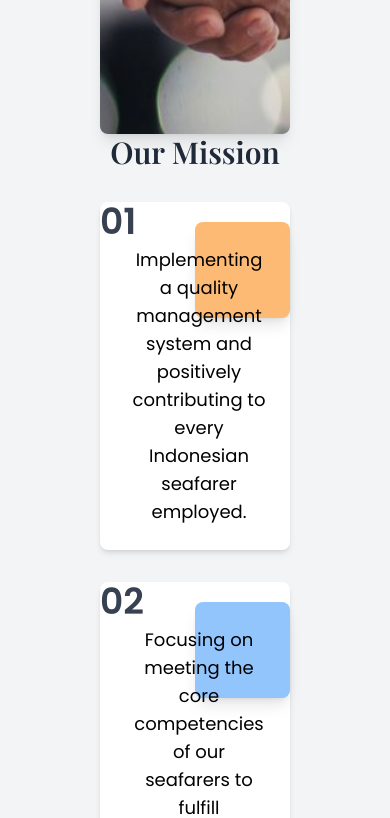
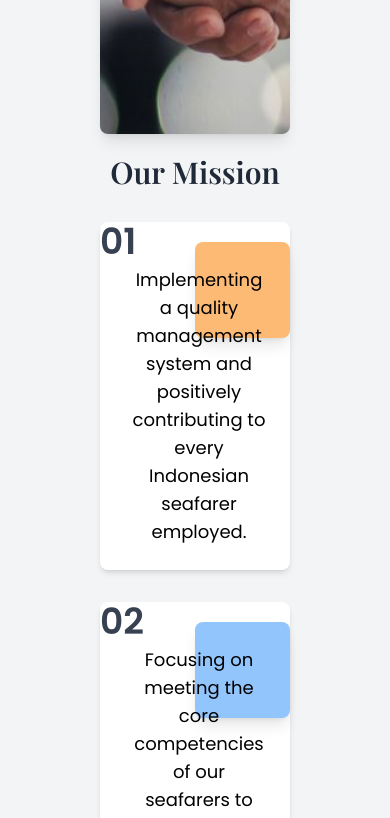
Before and after one commit to Firosmalik000/salam-pesona-bahari, a React (Vite) app: page / in a window 390 px wide. Shown: the part 2920-3738 px from the top of the page. Built offline with nearby package versions, Linux system fonts and the light colour scheme.

Commit message:
manage language

```diff
--- a/src/components/Footer.tsx
+++ b/src/components/Footer.tsx
@@ -4,14 +4,14 @@ const Footer = () => {
   const { language } = useLanguage();
 
   const content = {
-    en: '© 2024  All rights reserved.',
-    id: '。保留所有权利。',
+    en: '© 2024 All rights reserved.',
+    id: '© 2024 Semua hak dilindungi.',
   };
 
   return (
-    <footer className=" border-t-2 py-6 px-[100px] bg-[#1b1717]">
+    <footer className="border-t-2 py-6 px-[100px] bg-[#1b1717]">
       <div className="max-w-screen-xl mx-auto text-center text-white">
-        <p className="text-sm">© 2024 PT Salam Pesona Bahari {content[language]}</p>
+        <p className="text-sm">{content[language]}</p>
       </div>
     </footer>
   );
--- a/src/pages/About.tsx
+++ b/src/pages/About.tsx
@@ -7,23 +7,22 @@ const About = () => {
   const content = {
     en: {
       title: 'About Us',
-      description: `PT. Salam Pesona Bahari is an Indonesian Migrant Worker Placement Company. Currently, PT Salam Pesona Bahari is located in Jakarta and has a branch in the Cirebon area. For decades, PT Salam Pesona Bahari has sent thousands of workers abroad through a fast, safe, and reliable process. We are committed to creating professional workers in compliance with applicable laws and regulations.
-`,
+      description: `PT. Salam Pesona Bahari is an Indonesian Migrant Worker Placement Company. Currently, PT Salam Pesona Bahari is located in Jakarta and has a branch in the Cirebon area. For decades, PT Salam Pesona Bahari has sent thousands of workers abroad through a fast, safe, and reliable process. We are committed to creating professional workers in compliance with applicable laws and regulations.`,
     },
     id: {
-      title: '关于我们',
-      description: `凯文航运公司（KS）是印度尼西亚领先的驳船和拖船租赁服务提供商。我们提供广泛的海洋运输服务，以满足客户的多样化需求。我们致力于安全、可靠和客户满意，使我们成为各行业企业的可信赖伙伴。我们致力于为您的海洋运输需求提供高效且具有成本效益的解决方案。`,
+      title: 'Tentang Kami',
+      description: `PT. Salam Pesona Bahari adalah Perusahaan Penempatan Pekerja Migran Indonesia. Saat ini, PT Salam Pesona Bahari berlokasi di Jakarta dan memiliki cabang di daerah Cirebon. Selama puluhan tahun, PT Salam Pesona Bahari telah mengirimkan ribuan pekerja ke luar negeri melalui proses yang cepat, aman, dan dapat diandalkan. Kami berkomitmen untuk menciptakan pekerja profesional sesuai dengan hukum dan peraturan yang berlaku.`,
     },
   };
 
   return (
-    <section id="about" className="w-full  bg-[#1e4172] py-16 md:px-[200px] px-[60px] ">
+    <section id="about" className="w-full bg-[#1e4172] py-16 md:px-[200px] px-[60px]">
       <div className="flex flex-col md:flex-row lg:flex-row items-center justify-center gap-x-3">
         <div className="w-[450px] border-white p-8">
           <h1 className="text-white text-4xl font-bold mb-6 text-center font-playfair">{content[language].title}</h1>
           <p className="text-white mb-4 indent-8 text-xl text-justify">{content[language].description}</p>
         </div>
-        <img src={AboutImage} alt="About PT Kevin Shipping" className="md:w-[550px] w-[500px] md:h-[550px] h-auto object-cover rounded-xl shadow-lg" />
+        <img src={AboutImage} alt="About PT Salam Pesona Bahari" className="md:w-[550px] w-[500px] md:h-[550px] h-auto object-cover rounded-xl shadow-lg" />
       </div>
     </section>
   );
--- a/src/pages/Contact.tsx
+++ b/src/pages/Contact.tsx
@@ -12,7 +12,7 @@ const Contact = () => {
       phone: 'Phone:',
       fax: 'Fax:',
       email: 'Email:',
-      subtitle: 'Caring and Safety Shipping Partner',
+
       follow: 'Follow Us',
     },
     id: {
@@ -22,7 +22,7 @@ const Contact = () => {
       phone: 'Telepon:',
       fax: 'Faks:',
       email: 'Email:',
-      subtitle: 'Mitra Pengiriman yang Peduli dan Aman',
+
       follow: 'Ikuti Kami',
     },
   };
@@ -33,7 +33,6 @@ const Contact = () => {
         {/* Header Section */}
         <div className="py-8 border-b-2 my-5">
           <p className="text-white text-xl text-center md:text-left font-semibold font-playfair mb-3">PT Salam Pesona Bahari</p>
-          <p className="text-center md:text-left text-white">{content[language].subtitle}</p>
         </div>
 
         {/* Contact Information Section */}
--- a/src/pages/HowWeWork.tsx
+++ b/src/pages/HowWeWork.tsx
@@ -1,29 +1,61 @@
 import { FaClipboardCheck, FaUserCheck, FaPlaneDeparture } from 'react-icons/fa';
+import { useLanguage } from '../hooks/UseLanguage';
 
 const HowWeWork = () => {
+  const { language } = useLanguage();
+
+  const content = {
+    en: {
+      title: 'How We Work',
+      steps: [
+        {
+          title: 'Planning',
+          description: 'Document verification process',
+        },
+        {
+          title: 'Interview',
+          description: 'Conducting interviews and explaining job descriptions based on experience',
+        },
+        {
+          title: 'Deployment',
+          description: 'Deploying the crew in accordance with the regulations',
+        },
+      ],
+    },
+    id: {
+      title: 'Bagaimana Kami Bekerja',
+      steps: [
+        {
+          title: 'Perencanaan',
+          description: 'Melakukan pengecekan dokumen',
+        },
+        {
+          title: 'Wawancara',
+          description: 'Melakukan wawancara dan menjelaskan jobdesk sesuai dengan pengalaman',
+        },
+        {
+          title: 'Pemberangkatan',
+          description: 'Memberangkatkan kru yang sudah sesuai dengan ketentuan',
+        },
+      ],
+    },
+  };
+
   return (
     <section className="w-full py-16 px-4 md:px-8 bg-white">
       <div className="max-w-[80%] mx-auto text-center">
-        <h2 className="text-3xl font-bold text-gray-800 mb-8">Bagaimana Kami Bekerja</h2>
+        <h2 className="text-3xl md:text-4xl font-playfair font-bold text-gray-800 mb-8">{content[language].title}</h2>
 
         <div className="grid grid-cols-1 sm:grid-cols-2 lg:grid-cols-3 gap-8 py-8">
-          <div className="flex flex-col items-center">
-            <FaClipboardCheck className="text-6xl text-green-500 mb-2" />
-            <h3 className="text-xl font-semibold text-gray-800">Perencanaan</h3>
-            <p className="text-gray-600">Melakukan pengecekan dokumen</p>
-          </div>
-
-          <div className="flex flex-col items-center">
-            <FaUserCheck className="text-6xl text-yellow-500 mb-2" />
-            <h3 className="text-xl font-semibold text-gray-800">Wawancara</h3>
-            <p className="text-gray-600">Melakukan wawancara dan menjelaskan jobdesk sesuai dengan pengalaman</p>
-          </div>
-
-          <div className="flex flex-col items-center">
-            <FaPlaneDeparture className="text-6xl text-blue-500 mb-2" />
-            <h3 className="text-xl font-semibold text-gray-800">Pemberangkatan</h3>
-            <p className="text-gray-600">Memberangkatkan kru yang sudah sesuai dengan ketentuan</p>
-          </div>
+          {content[language].steps.map((step, index) => (
+            <div key={index} className="flex flex-col items-center">
+              {index === 0 && <FaClipboardCheck className="text-6xl text-green-500 mb-2" />}
+              {index === 1 && <FaUserCheck className="text-6xl text-yellow-500 mb-2" />}
+              {index === 2 && <FaPlaneDeparture className="text-6xl text-blue-500 mb-2" />}
+              <h3 className="text-xl font-semibold text-gray-800">{step.title}</h3>
+              <p className="text-gray-600">{step.description}</p>
+            </div>
+          ))}
         </div>
       </div>
     </section>
--- a/src/pages/Mision.tsx
+++ b/src/pages/Mision.tsx
@@ -37,7 +37,7 @@ const Mision = () => {
         <div className="flex gap-4 w-full ">
           <img src={ClientImage} alt="Client" className="w-full h-[650px] object-cover rounded-lg shadow-lg" />
         </div>{' '}
-        <h1 className="text-center text-3xl md:text-4xl font-bold font-playfair mb-8 text-gray-800">{content[language].title}</h1>
+        <h1 className="text-center text-3xl md:text-4xl font-bold font-playfair mb-8 text-gray-800 mt-5">{content[language].title}</h1>
         <div className="grid grid-cols-1 md:grid-cols-3  gap-8 w-full ">
           <div className={classMission}>
             <p className="text-4xl md:text-5xl font-bold absolute top-0 left-0 text-gray-700">01</p>
--- a/src/pages/WhyUs.tsx
+++ b/src/pages/WhyUs.tsx
@@ -1,18 +1,37 @@
+import { useLanguage } from '../hooks/UseLanguage';
+
 const WhyUs = () => {
-  const points = [
-    'Memiliki pengalaman bertahun-tahun',
-    'Dapat diandalkan dan mudah dihubungi',
-    'Berusaha keras untuk menemukan kru yang bersedia menerima kesulitan',
-    'Jangan pernah mengambil keuntungan dari kru kami',
-    'Selalu berusaha mencari solusi terbaik jika terjadi masalah dengan kru di kapal',
-  ];
+  const { language } = useLanguage();
+
+  const content = {
+    en: {
+      title: 'WHY YOU SHOULD PARTNER WITH US',
+      points: [
+        'Has years of experience',
+        'Reliable and easy to contact',
+        'Works hard to find crews who are willing to endure hardships',
+        'Never takes advantage of our crew',
+        'Always strives to find the best solution if problems arise with crew onboard',
+      ],
+    },
+    id: {
+      title: 'MENGAPA ANDA HARUS BERMITRA DENGAN KAMI',
+      points: [
+        'Memiliki pengalaman bertahun-tahun',
+        'Dapat diandalkan dan mudah dihubungi',
+        'Berusaha keras untuk menemukan kru yang bersedia menerima kesulitan',
+        'Jangan pernah mengambil keuntungan dari kru kami',
+        'Selalu berusaha mencari solusi terbaik jika terjadi masalah dengan kru di kapal',
+      ],
+    },
+  };
 
   return (
     <section id="whyus" className="w-full py-16 px-8 bg-gray-50">
       <div className="max-w-5xl mx-auto text-center">
-        <h2 className="text-3xl md:text-4xl font-bold text-gray-800 mb-8 font-playfair">MENGAPA ANDA HARUS BERMITRA DENGAN KAMI</h2>
+        <h2 className="text-3xl md:text-4xl font-bold text-gray-800 mb-8 font-playfair">{content[language].title}</h2>
         <ul className="grid grid-cols-1 md:grid-cols-2 gap-8 text-left">
-          {points.map((point, index) => (
+          {content[language].points.map((point, index) => (
             <li key={index} className="flex gap-4 items-start">
               <div className="bg-orange-500 text-white rounded-full px-4 py-2 flex items-center justify-center text-xl font-bold">{index + 1}</div>
               <p className="text-lg text-gray-700">{point}</p>
```
Also changed, not shown: src/components/Navbar.tsx (+19 -13 lines).
